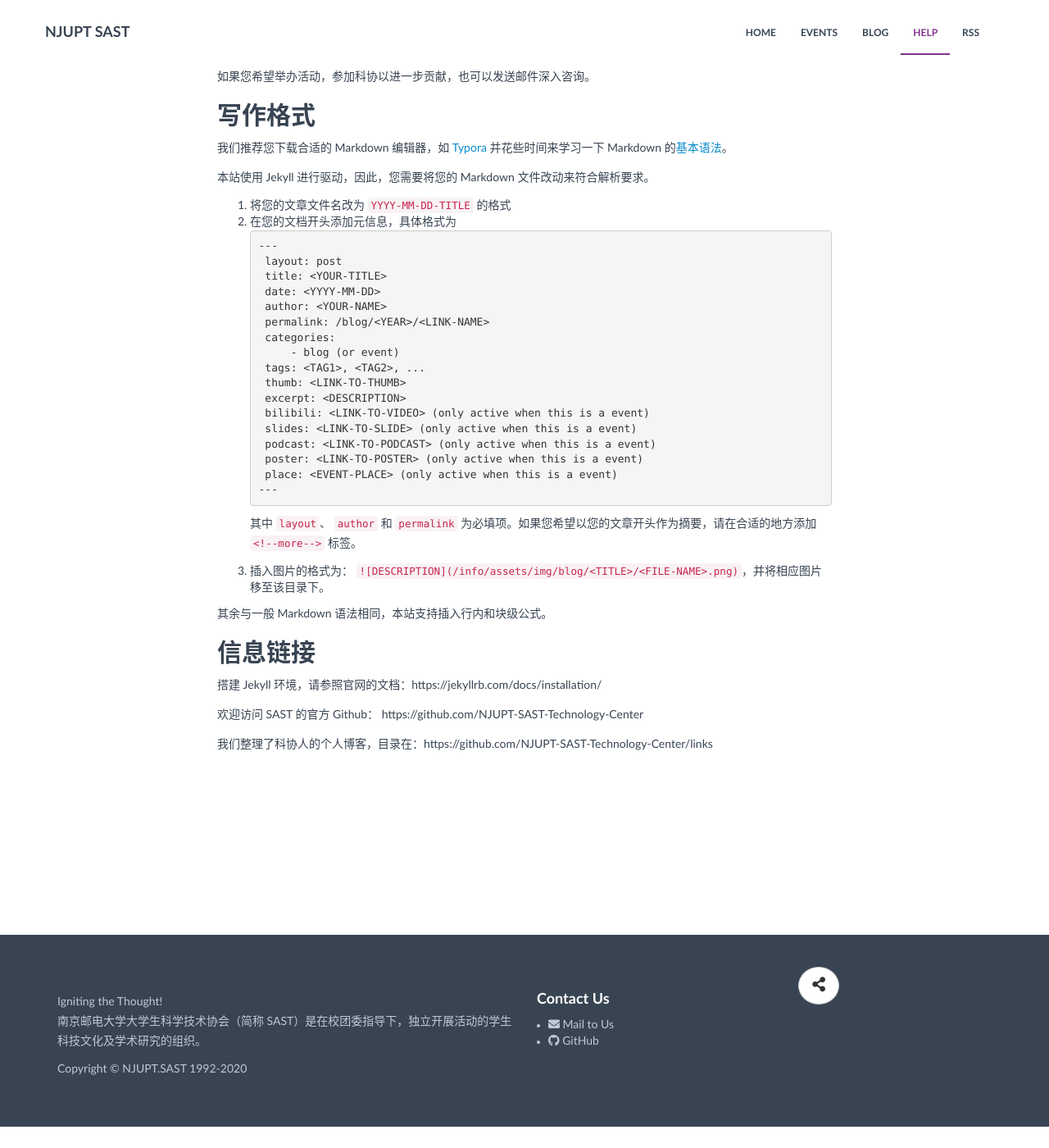
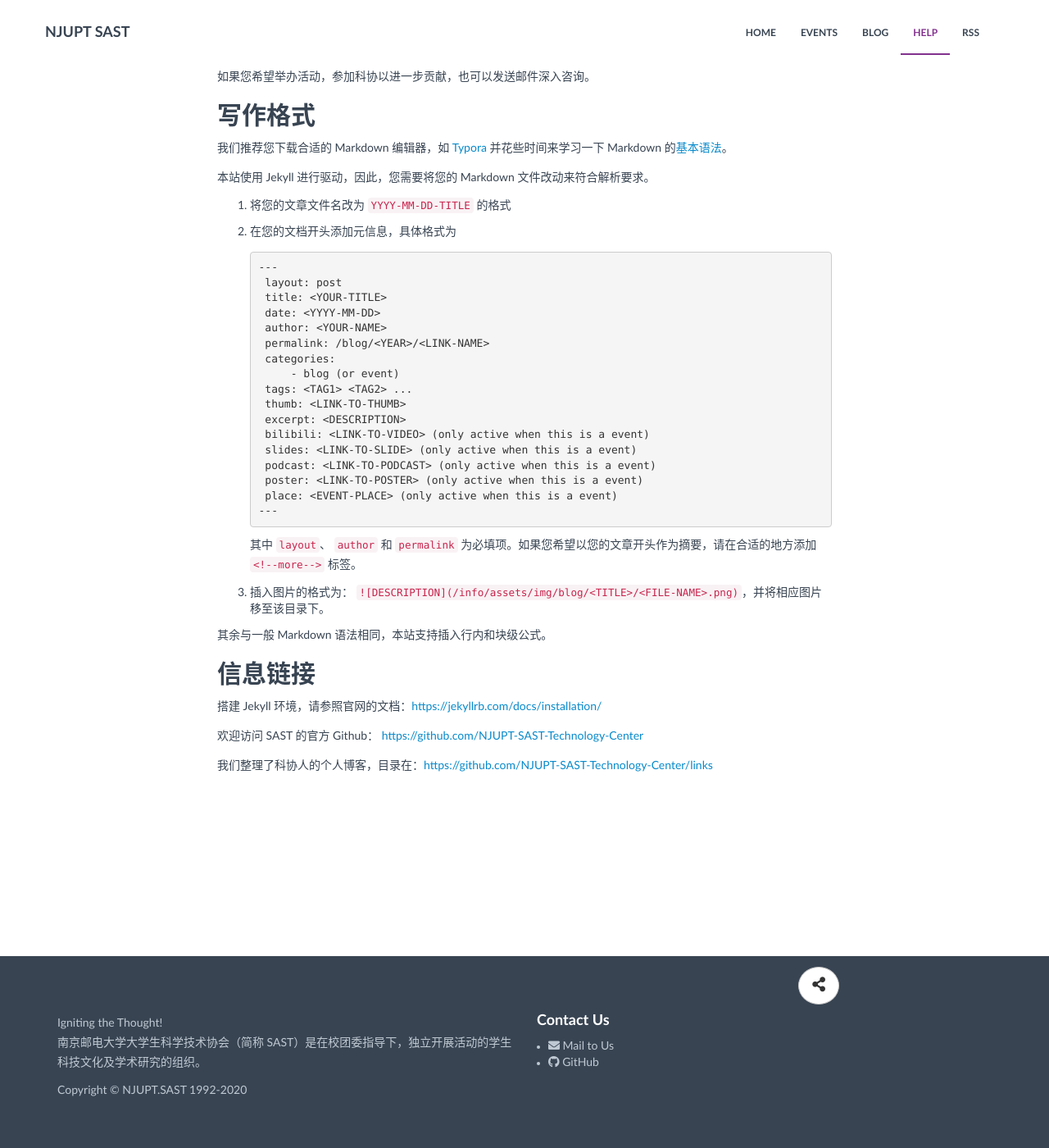
Before and after one commit to NJUPT-SAST/info, a Jekyll site: the page built from help.md, in a window 1280 px wide and 1400 px high, scrolled down 1293 px. Shown: the whole window at 82% size. Built offline with Jekyll 4.4.1, drawn with Linux system fonts in a browser that asks for light colours; before the commit the page ends 2667 px from its top, so only the background shows below that.

````diff
--- a/help.md
+++ b/help.md
@@ -5,7 +5,9 @@ permalink: /help/
 ---
 
 ## 这是什么？
+
 欢迎来到南京邮电大学大学生科学技术协会（以下简称 SAST）的信息公示站，在这里您可以寻找到：
+
 * 我们已经举办的、正在举办的和将要举办的活动
 * SAST 成员和嘉宾撰写的技术博客，心得体会和其他文章
 * 公开分享的讲义、资料和有价值的链接
@@ -13,6 +15,7 @@ permalink: /help/
 本站由 SAST 技术中心共同维护，您也可以阅览本文档的[如何贡献](#如何贡献)一节来参与贡献。
 
 本站的搭建离不开以下工具和开源项目的支持，在此一并鸣谢：
+
 * [清华大学 TUNA 协会网站](https://github.com/tuna/tuna.moe)
 * [Jekyll](https://jekyllrb.com/)
 * [Font Awesome](https://fontawesome.com/)
@@ -21,9 +24,11 @@ permalink: /help/
 * [Github Page](https://pages.github.com/)
 
 ## 如何贡献
+
 如果您有想要发表在本站的文章，可以通过以下两种方式来投稿。请注意，本站的所有内容将遵循 [署名-非商业性使用-相同方式共享 4.0 国际 (CC BY-NC-SA 4.0)](https://creativecommons.org/licenses/by-nc-sa/4.0/deed.zh) 协议公开，这意味着您的作品也会被采用该协议进行分享。
 
 ### 使用 Git
+
 您可以将您的文章以 Markdown 的格式提交到我们的 Git 仓库，遵循以下的步骤：
 
 打开我们的[仓库](https://github.com/NJUPT-SAST-Technology-Center/info.git)并 Fork 我们的项目到您的 Github 账号。
@@ -34,6 +39,7 @@ cd ./info
 git remote add <YOUR-GITHUB-USERNAME> <YOUR FORKED URL>
 git checkout -b <BRANCH-NAME>
 ```
+
 注意！不要将您的改动直接放置在 master 分支。
 
 将您的 Markdown 文稿放置在 `_post/blog` 目录内，并使之符合[写作格式](#写作格式)一节的要求。
@@ -44,6 +50,7 @@ git add --all
 git commit --message "YOUR COMMIT MESSAGE"
 git push --set-upstream <YOUR-GITHUB-USERNAME> <BRANCHNAME>
 ```
+
 提交信息格式可以为 `add post: <TITLE>`
 
 然后前往我们的仓库，提交 Pull Request
@@ -51,20 +58,24 @@ git push --set-upstream <YOUR-GITHUB-USERNAME> <BRANCHNAME>
 我们会尽快处理您的请求，如果有什么不合理之处，也会在 Pull Request 的讨论区回复。
 
 ### 发送邮件
+
 如果您不熟悉 Git 操作，也可以通过将您的文章发送到 [SAST 邮箱](mailto:sast@njupt.edu.cn)来投稿。但是，我们建议您使用 Git 提交，以便更好地追踪和记录您的贡献。
 
 ### 其他贡献
+
 如果您发现了本站的一些 Bug 和使用体验问题，可以在 Github 仓库的 issue 区反馈，当然，您也可以直接提交一个 Pull Request，流程与投稿文章大致类似，只不过，您可能需要在本地设置 Jekyll 环境并充分测试您的改动。
 
 如果您希望举办活动，参加科协以进一步贡献，也可以发送邮件深入咨询。
 
 ## 写作格式
+
 我们推荐您下载合适的 Markdown 编辑器，如 [Typora](https://typora.io/) 并花些时间来学习一下 Markdown 的[基本语法](https://www.runoob.com/markdown/md-tutorial.html)。
 
 本站使用 Jekyll 进行驱动，因此，您需要将您的 Markdown 文件改动来符合解析要求。
 
 1. 将您的文章文件名改为 `YYYY-MM-DD-TITLE` 的格式
 2. 在您的文档开头添加元信息，具体格式为
+
    ```
    ---
     layout: post
@@ -74,7 +85,7 @@ git push --set-upstream <YOUR-GITHUB-USERNAME> <BRANCHNAME>
     permalink: /blog/<YEAR>/<LINK-NAME>
     categories:
         - blog (or event)
-    tags: <TAG1>, <TAG2>, ...
+    tags: <TAG1> <TAG2> ...
     thumb: <LINK-TO-THUMB>
     excerpt: <DESCRIPTION>
     bilibili: <LINK-TO-VIDEO> (only active when this is a event)
@@ -84,14 +95,16 @@ git push --set-upstream <YOUR-GITHUB-USERNAME> <BRANCHNAME>
     place: <EVENT-PLACE> (only active when this is a event)
    ---
    ```
+
     其中 `layout`、 `author` 和 `permalink` 为必填项。如果您希望以您的文章开头作为摘要，请在合适的地方添加 `<!--more-->` 标签。
 3. 插入图片的格式为： `![DESCRIPTION](/info/assets/img/blog/<TITLE>/<FILE-NAME>.png)`，并将相应图片移至该目录下。
 
 其余与一般 Markdown 语法相同，本站支持插入行内和块级公式。
 
 ## 信息链接
-搭建 Jekyll 环境，请参照官网的文档：https://jekyllrb.com/docs/installation/
 
-欢迎访问 SAST 的官方 Github： https://github.com/NJUPT-SAST-Technology-Center
+搭建 Jekyll 环境，请参照官网的文档：<https://jekyllrb.com/docs/installation/>
 
-我们整理了科协人的个人博客，目录在：https://github.com/NJUPT-SAST-Technology-Center/links
+欢迎访问 SAST 的官方 Github： <https://github.com/NJUPT-SAST-Technology-Center>
+
+我们整理了科协人的个人博客，目录在：<https://github.com/NJUPT-SAST-Technology-Center/links>
````
